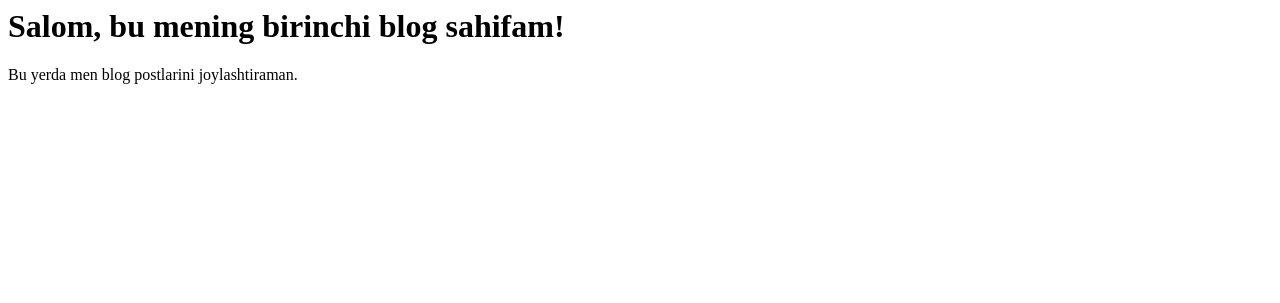
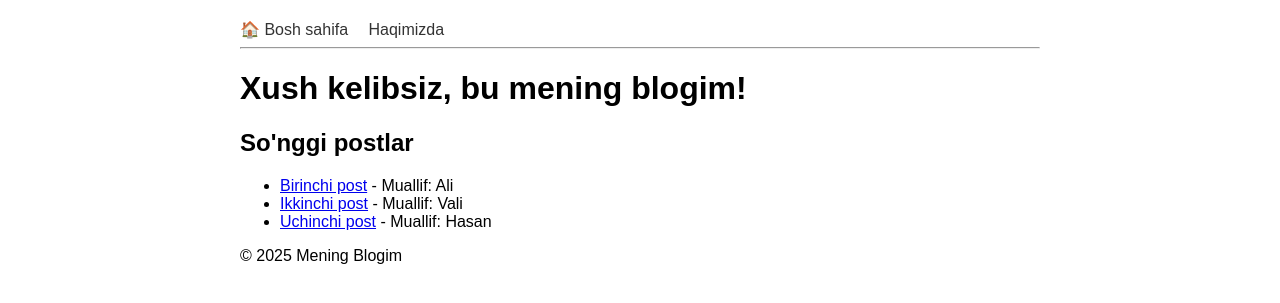
Before and after one commit to mirjalolnarz/Django-darslar-claude-, a Django app: page / in a window 1280 px wide. Shown: the top 303 px of the page. Run offline with Django 5.2, Linux system fonts and the light colour scheme.

Commit message:
3-dars tugadi

```diff
--- a/myblog/posts/views.py
+++ b/myblog/posts/views.py
@@ -5,13 +5,31 @@ from django.shortcuts import render
 from django.http import HttpResponse
 
 def bosh_sahifa(request):
-    return HttpResponse("<h1>Salom, bu mening birinchi blog sahifam!</h1> <p>Bu yerda men blog postlarini joylashtiraman.</p>")
+    context = {
+        'sarlavha': 'Xush kelibsiz, bu mening blogim!',
+        'postlar': [
+            {'id': 1, 'title': 'Birinchi post', 'muallif': 'Ali'},
+            {'id': 2, 'title': 'Ikkinchi post', 'muallif': 'Vali'},
+            {'id': 3, 'title': 'Uchinchi post', 'muallif': 'Hasan'},
+        ]
+    }
+
+    return render(request, 'posts/bosh.html', context)
 
 def haqida(request):
-    return HttpResponse("<h1>Bu mening blogim haqida sahifa!</h1> <p>Bu yerda men o'zim va blogim haqida ma'lumot beraman.</p>")
+    return render(request, 'posts/haqida.html')
 
 def post_detail(request, post_id):
-    return HttpResponse(f"<h1>Post {post_id} tafsilotlari</h1> <p>Bu yerda postning tafsilotlari ko'rsatiladi.</p>")
+    context = {
+        'sarlavha': f'Post {post_id} tafsilotlari',
+        'post': {
+            'id': post_id,
+            'title': f'Post {post_id} sarlavhasi',
+            'content': f'Bu yerda Post {post_id} ning tafsilotlari ko\'rsatiladi.',
+            'muallif': 'Ali',
+        }
+    }
+    return render(request, 'posts/detail.html', context)
 
 def foydalanuvchi(request, username):
     return HttpResponse(f"<h1>Foydalanuvchi: {username}</h1> <p>Bu yerda foydalanuvchining profili ko'rsatiladi.</p>")
--- a/myblog/templates/posts/bosh.html
+++ b/myblog/templates/posts/bosh.html
@@ -1,9 +1,19 @@
 <!-- templates/posts/bosh.html -->
 {% extends 'base.html' %}
 
-{% block title %}Bosh sahifa{% endblock %}
+{% block title %}{{ sarlavha }}{% endblock %}
 
 {% block content %}
-    <h1>Salom, Django! 👋</h1>
-    <p>Bu mening birinchi blog saytim.</p>
+    <h1>{{ sarlavha }}</h1>
+    <h2> So'nggi postlar</h2>
+    <ul>
+        {% for post in postlar %}
+            <li>
+                <a href="/posts/{{ post.id }}/">{{ post.title }}</a> - Muallif: {{ post.muallif }}
+            </li>
+        {% empty %}
+            <li>Hozircha postlar mavjud emas.</li>
+        {% endfor %}
+    </ul>
+
 {% endblock %}
```
Also changed, not shown: myblog/templates/posts/detail.html (added, +9 -0 lines).
